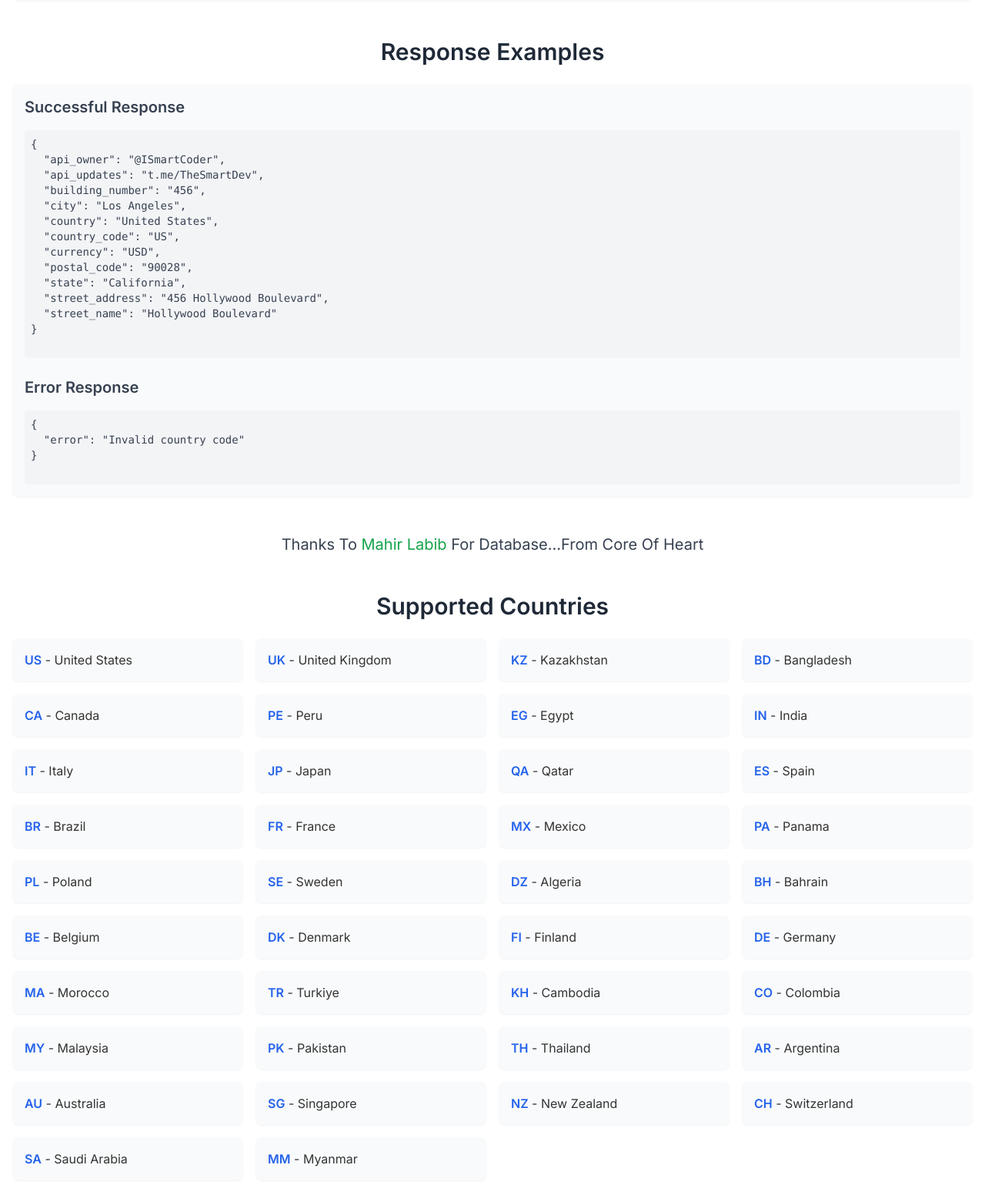
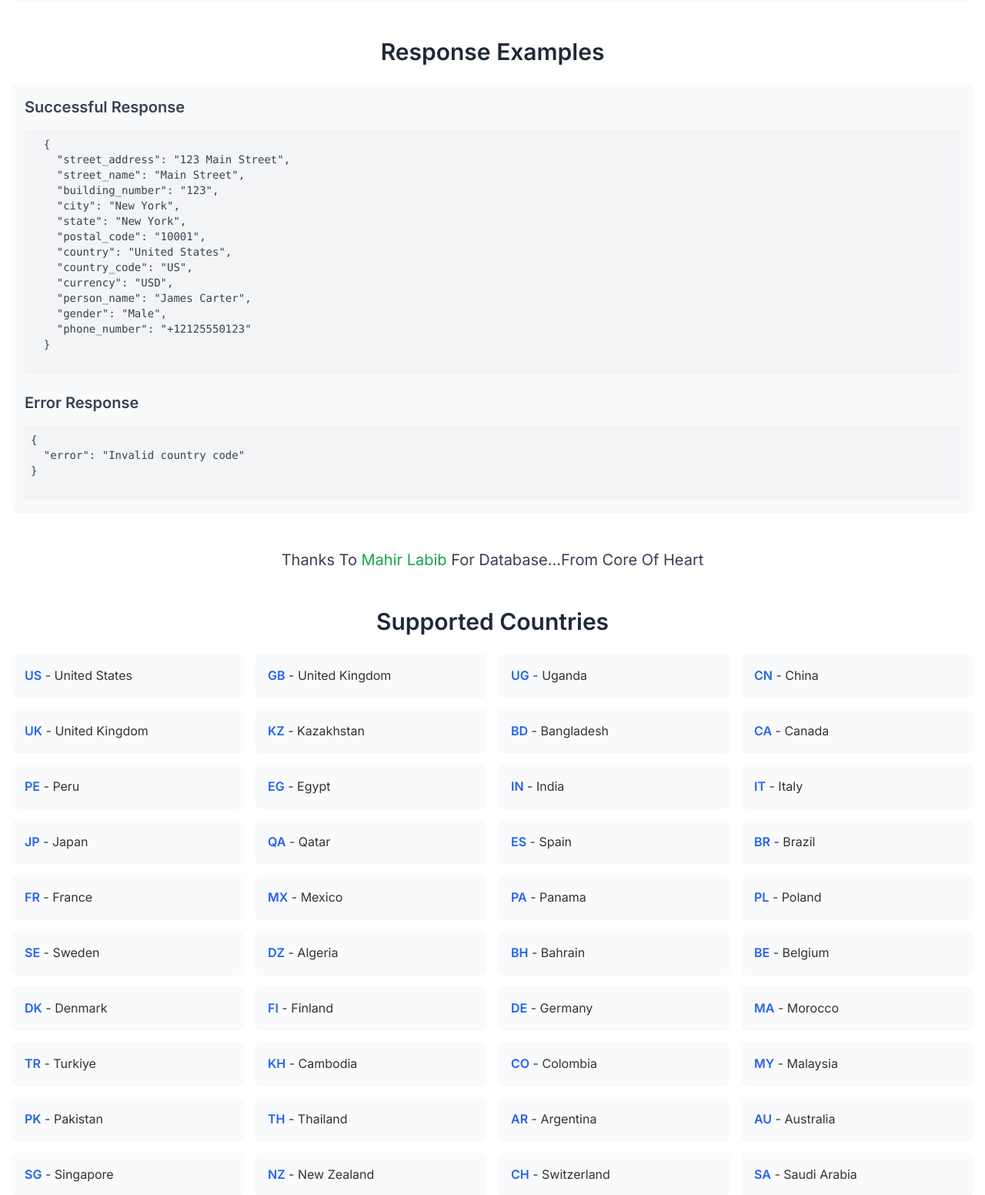
Before and after one commit to abirxdhack/Fake-Address-Gen, a Flask app: page / in a window 1280 px wide. Shown: the part 948-2500 px from the top of the page at 77% size. Run offline with Flask 3, Linux system fonts and the light colour scheme; some libraries are stand-ins or nearby versions.

Commit message:
Update status.html

```diff
--- a/templates/status.html
+++ b/templates/status.html
@@ -66,7 +66,10 @@
                 <select id="country-select" class="p-2 border border-gray-300 rounded-lg focus:outline-none focus:ring-2 focus:ring-blue-500">
                     <option value="" disabled selected>Select a country</option>
                     <option value="US">United States (US)</option>
+					<option value="GB">United Kingdom (GB)</option>
                     <option value="UK">United Kingdom (UK)</option>
+					<option value="UG">Uganda (UG)</option>
+					<option value="CN">China (CN)</option>
                     <option value="KZ">Kazakhstan (KZ)</option>
                     <option value="BD">Bangladesh (BD)</option>
                     <option value="CA">Canada (CA)</option>
@@ -138,19 +141,20 @@
             <div class="bg-gray-50 p-4 rounded-lg shadow-sm">
                 <h3 class="text-xl font-semibold text-gray-700 mb-4">Successful Response</h3>
                 <pre class="bg-gray-100 p-2 rounded text-sm text-gray-700">
-{
-  "api_owner": "@ISmartCoder",
-  "api_updates": "t.me/TheSmartDev",
-  "building_number": "456",
-  "city": "Los Angeles",
-  "country": "United States",
-  "country_code": "US",
-  "currency": "USD",
-  "postal_code": "90028",
-  "state": "California",
-  "street_address": "456 Hollywood Boulevard",
-  "street_name": "Hollywood Boulevard"
-}
+  {
+    "street_address": "123 Main Street",
+    "street_name": "Main Street",
+    "building_number": "123",
+    "city": "New York",
+    "state": "New York",
+    "postal_code": "10001",
+    "country": "United States",
+    "country_code": "US",
+    "currency": "USD",
+    "person_name": "James Carter",
+    "gender": "Male",
+    "phone_number": "+12125550123"
+  }
                 </pre>
                 <h3 class="text-xl font-semibold text-gray-700 mt-6 mb-4">Error Response</h3>
                 <pre class="bg-gray-100 p-2 rounded text-sm text-gray-700">
@@ -176,6 +180,15 @@
             <div class="grid grid-cols-1 sm:grid-cols-2 md:grid-cols-3 lg:grid-cols-4 gap-4">
                 <div class="bg-gray-50 p-4 rounded-lg shadow-sm hover:shadow-md transition">
                     <span class="font-semibold text-blue-600">US</span> - United States
+                </div>
+				<div class="bg-gray-50 p-4 rounded-lg shadow-sm hover:shadow-md transition">
+                    <span class="font-semibold text-blue-600">GB</span> - United Kingdom
+                </div>
+				<div class="bg-gray-50 p-4 rounded-lg shadow-sm hover:shadow-md transition">
+                    <span class="font-semibold text-blue-600">UG</span> - Uganda
+                </div>
+				<div class="bg-gray-50 p-4 rounded-lg shadow-sm hover:shadow-md transition">
+                    <span class="font-semibold text-blue-600">CN</span> - China
                 </div>
                 <div class="bg-gray-50 p-4 rounded-lg shadow-sm hover:shadow-md transition">
                     <span class="font-semibold text-blue-600">UK</span> - United Kingdom
```
